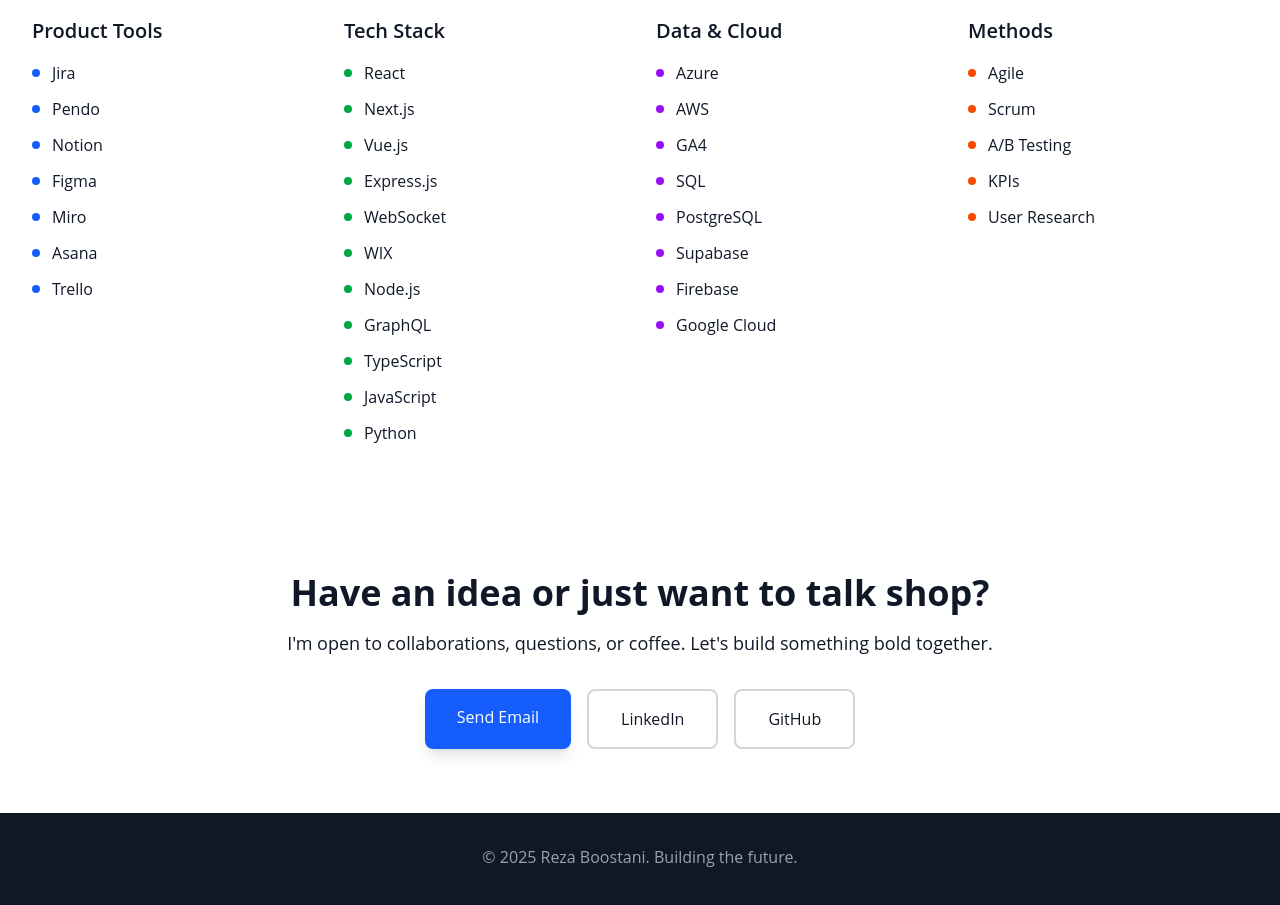
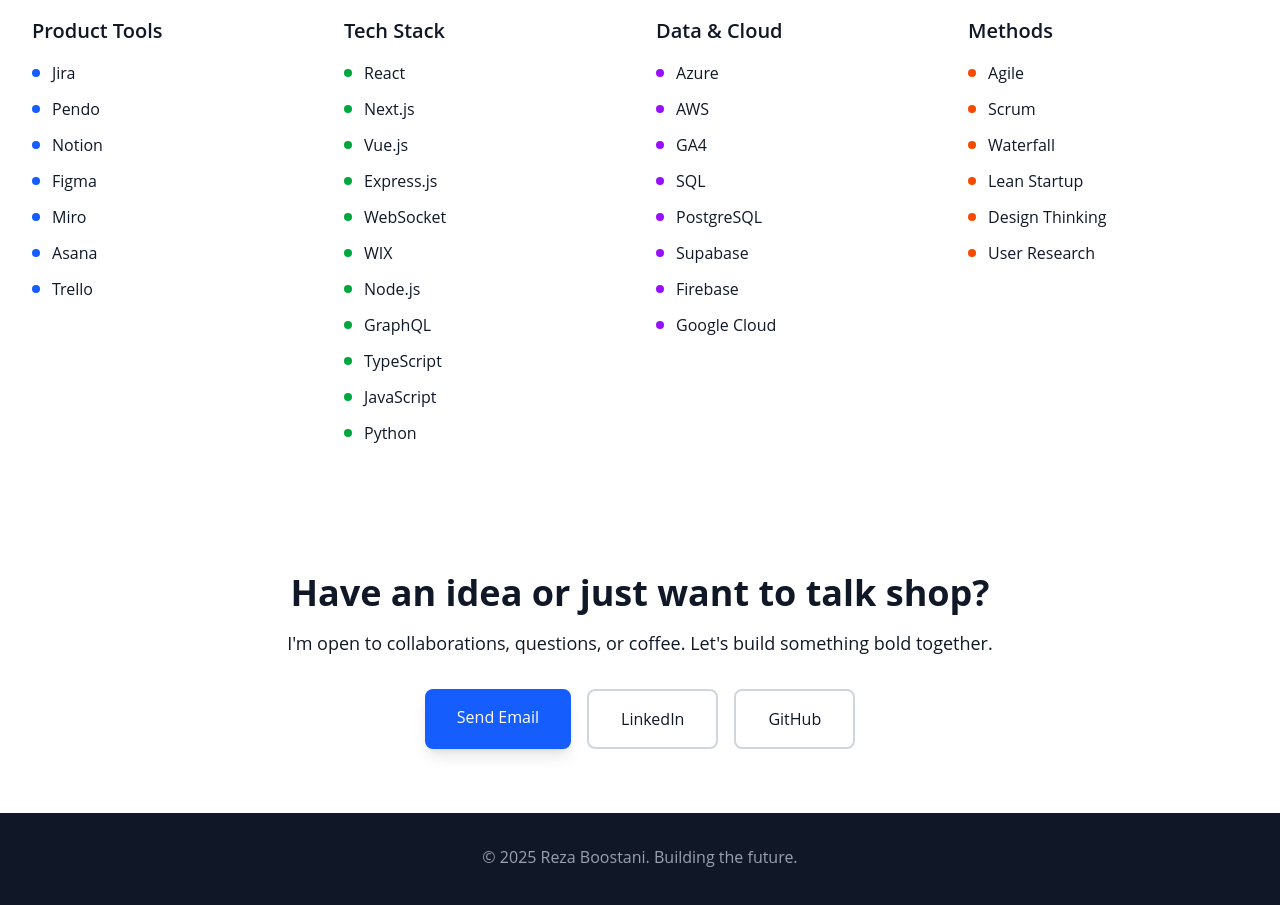
Before and after one commit to Highcard1/RezaBoostani, a Next.js app: page / in a window 1280 px wide. Shown: the part 5320-6225 px from the top of the page. Built offline with nearby package versions, Linux system fonts and the light colour scheme; a web font is replaced by a local one.

Commit message:
new changes for deployment

```diff
--- a/src/components/ToolsSection.tsx
+++ b/src/components/ToolsSection.tsx
@@ -18,7 +18,7 @@
     {
       title: "Methods",
       color: "bg-orange-600",
-      tools: ["Agile", "Scrum", "A/B Testing", "KPIs", "User Research"]
+      tools: ["Agile", "Scrum", "Waterfall", "Lean Startup","Design Thinking" , "User Research"]
     }
   ];
 
```
